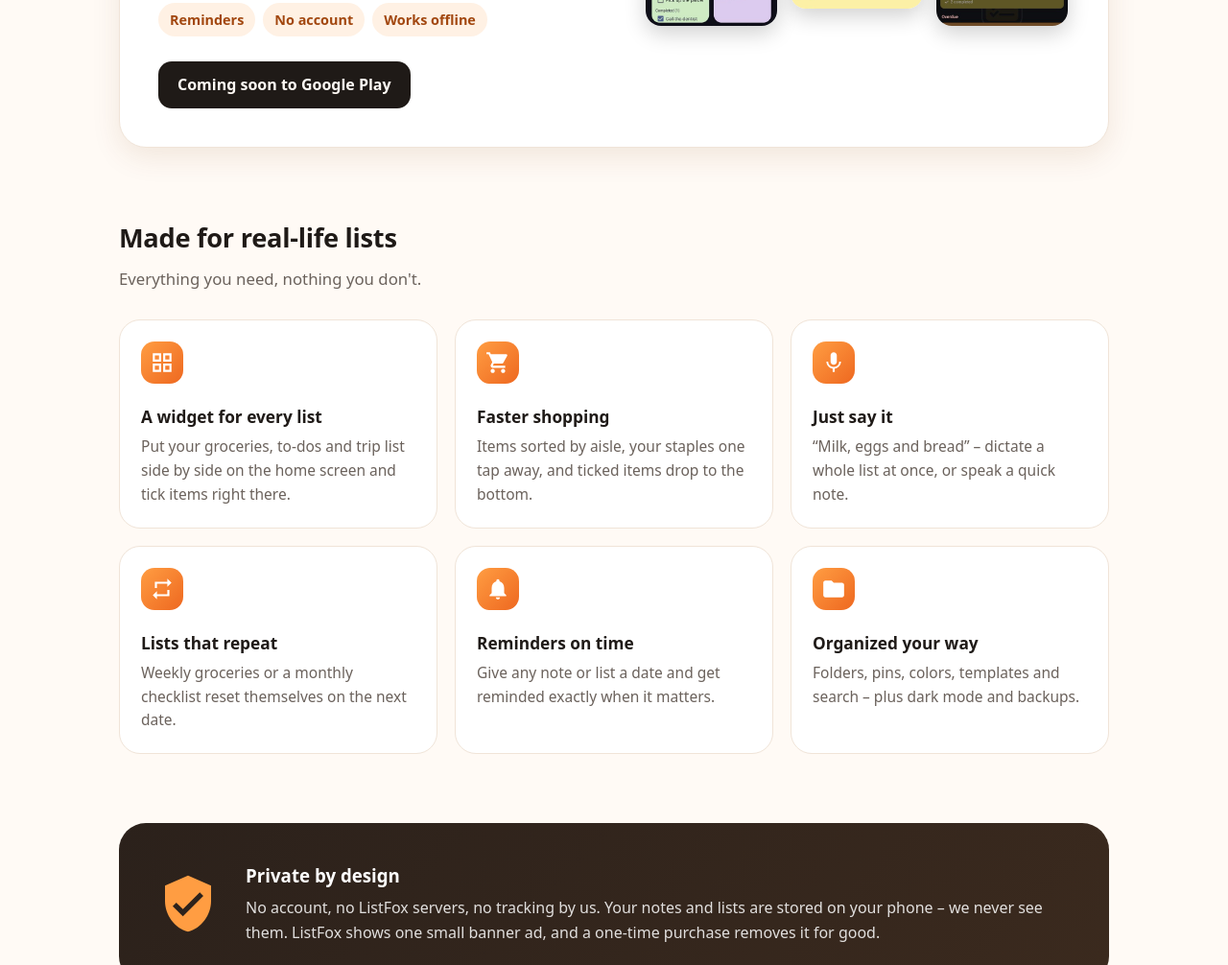
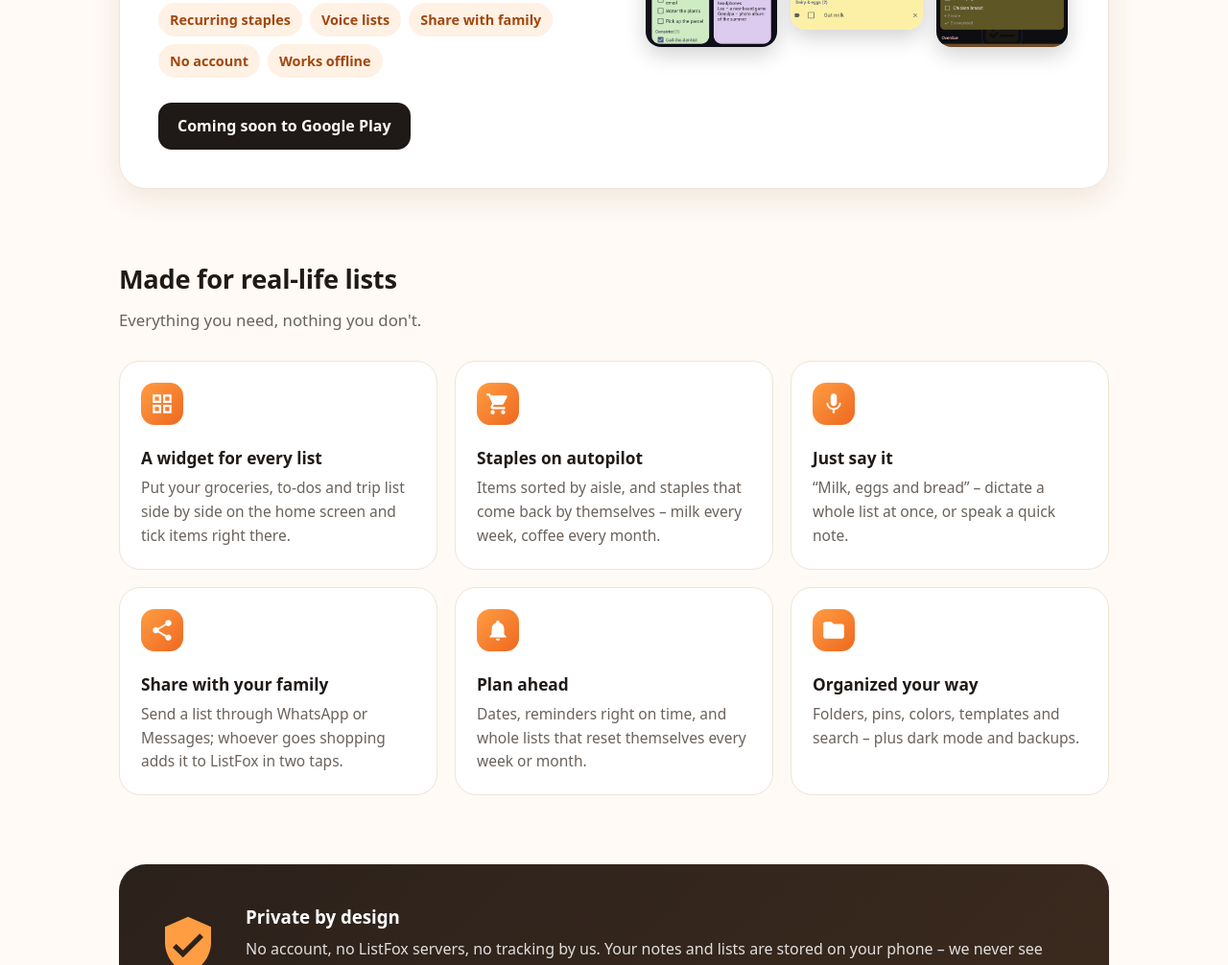
Before and after one commit to fluffytailapps/fluffytailapps.github.io, a plain HTML site: page index.html in a window 1280 px wide. Shown: the part 713-1719 px from the top of the page at 96% size. Drawn offline with Linux system fonts and the light colour scheme.

Commit message:
Add files via upload

```diff
--- a/index.html
+++ b/index.html
@@ -121,7 +121,7 @@
       <p class="lead">Notes and checklists right on your home screen. <strong>Every widget shows its own list</strong> – tick off
         groceries, to-dos and packing lists without even opening the app.</p>
       <ul class="chips">
-        <li>Home-screen widgets</li><li>Shopping mode</li><li>Voice lists</li><li>Reminders</li><li>No account</li><li>Works offline</li>
+        <li>Home-screen widgets</li><li>Shopping mode</li><li>Recurring staples</li><li>Voice lists</li><li>Share with family</li><li>No account</li><li>Works offline</li>
       </ul>
       <span class="soon">Coming soon to Google Play</span>
     </div>
@@ -143,8 +143,8 @@
       </div>
       <div class="feature">
         <svg viewBox="0 0 24 24" aria-hidden="true"><path d="M7 18c-1.1 0-2 .9-2 2s.9 2 2 2 2-.9 2-2-.9-2-2-2zM1 2v2h2l3.6 7.59-1.35 2.45c-.16.28-.25.61-.25.96 0 1.1.9 2 2 2h12v-2H7.42c-.14 0-.25-.11-.25-.25l.03-.12.9-1.63h7.45c.75 0 1.41-.41 1.75-1.03l3.58-6.49A1 1 0 0 0 20 4H5.21l-.94-2H1zm16 16c-1.1 0-2 .9-2 2s.9 2 2 2 2-.9 2-2-.9-2-2-2z"/></svg>
-        <h4>Faster shopping</h4>
-        <p>Items sorted by aisle, your staples one tap away, and ticked items drop to the bottom.</p>
+        <h4>Staples on autopilot</h4>
+        <p>Items sorted by aisle, and staples that come back by themselves – milk every week, coffee every month.</p>
       </div>
       <div class="feature">
         <svg viewBox="0 0 24 24" aria-hidden="true"><path d="M12 14c1.66 0 2.99-1.34 2.99-3L15 5c0-1.66-1.34-3-3-3S9 3.34 9 5v6c0 1.66 1.34 3 3 3zm5.3-3c0 3-2.54 5.1-5.3 5.1S6.7 14 6.7 11H5c0 3.41 2.72 6.23 6 6.72V21h2v-3.28c3.28-.48 6-3.3 6-6.72h-1.7z"/></svg>
@@ -152,14 +152,14 @@
         <p>“Milk, eggs and bread” – dictate a whole list at once, or speak a quick note.</p>
       </div>
       <div class="feature">
-        <svg viewBox="0 0 24 24" aria-hidden="true"><path d="M7 7h10v3l4-4-4-4v3H5v6h2V7zm10 10H7v-3l-4 4 4 4v-3h12v-6h-2v4z"/></svg>
-        <h4>Lists that repeat</h4>
-        <p>Weekly groceries or a monthly checklist reset themselves on the next date.</p>
+        <svg viewBox="0 0 24 24" aria-hidden="true"><path d="M18 16.08c-.76 0-1.44.3-1.96.77L8.91 12.7c.05-.23.09-.46.09-.7s-.04-.47-.09-.7l7.05-4.11c.54.5 1.25.81 2.04.81 1.66 0 3-1.34 3-3s-1.34-3-3-3-3 1.34-3 3c0 .24.04.47.09.7L8.04 9.81C7.5 9.31 6.79 9 6 9c-1.66 0-3 1.34-3 3s1.34 3 3 3c.79 0 1.5-.31 2.04-.81l7.12 4.16c-.05.21-.08.43-.08.65 0 1.61 1.31 2.92 2.92 2.92s2.92-1.31 2.92-2.92-1.31-2.92-2.92-2.92z"/></svg>
+        <h4>Share with your family</h4>
+        <p>Send a list through WhatsApp or Messages; whoever goes shopping adds it to ListFox in two taps.</p>
       </div>
       <div class="feature">
         <svg viewBox="0 0 24 24" aria-hidden="true"><path d="M12 22c1.1 0 2-.9 2-2h-4c0 1.1.89 2 2 2zm6-6v-5c0-3.07-1.64-5.64-4.5-6.32V4c0-.83-.67-1.5-1.5-1.5s-1.5.67-1.5 1.5v.68C7.63 5.36 6 7.92 6 11v5l-2 2v1h16v-1l-2-2z"/></svg>
-        <h4>Reminders on time</h4>
-        <p>Give any note or list a date and get reminded exactly when it matters.</p>
+        <h4>Plan ahead</h4>
+        <p>Dates, reminders right on time, and whole lists that reset themselves every week or month.</p>
       </div>
       <div class="feature">
         <svg viewBox="0 0 24 24" aria-hidden="true"><path d="M10 4H4c-1.1 0-2 .9-2 2v12c0 1.1.9 2 2 2h16c1.1 0 2-.9 2-2V8c0-1.1-.9-2-2-2h-8l-2-2z"/></svg>
```
Also changed, not shown: listfox/privacy-policy.html (+4 -1 lines), 1 other file.
